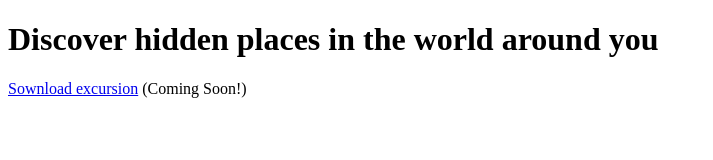
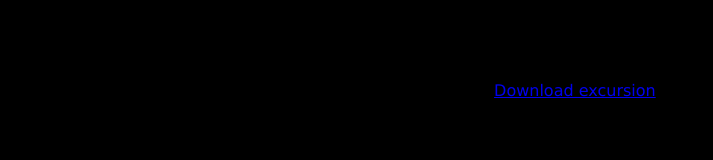
Before and after one commit to lou-pastorino/excursion, a plain HTML site: page index.html in a window 1280 px wide. Shown: the whole page, without its empty margins (0-713 px from the left). Drawn offline with Linux system fonts and the light colour scheme.

Commit message:
Added body styles

```diff
--- a/index.html
+++ b/index.html
@@ -8,6 +8,6 @@
 </head>
 <body>
     <h1>Discover hidden places in the world around you</h1>
-    <p><a href="#">Sownload excursion</a> (Coming Soon!)</p>
+    <p><a href="#">Download excursion</a> (Coming Soon!)</p>
 </body>
 </html>
--- a/resources/css/style.css
+++ b/resources/css/style.css
@@ -0,0 +1,5 @@
+body{
+    background-color: black;
+    text-align: center;
+    font-family: Verdana, Geneva, Tahoma, sans-serif;
+}
```
